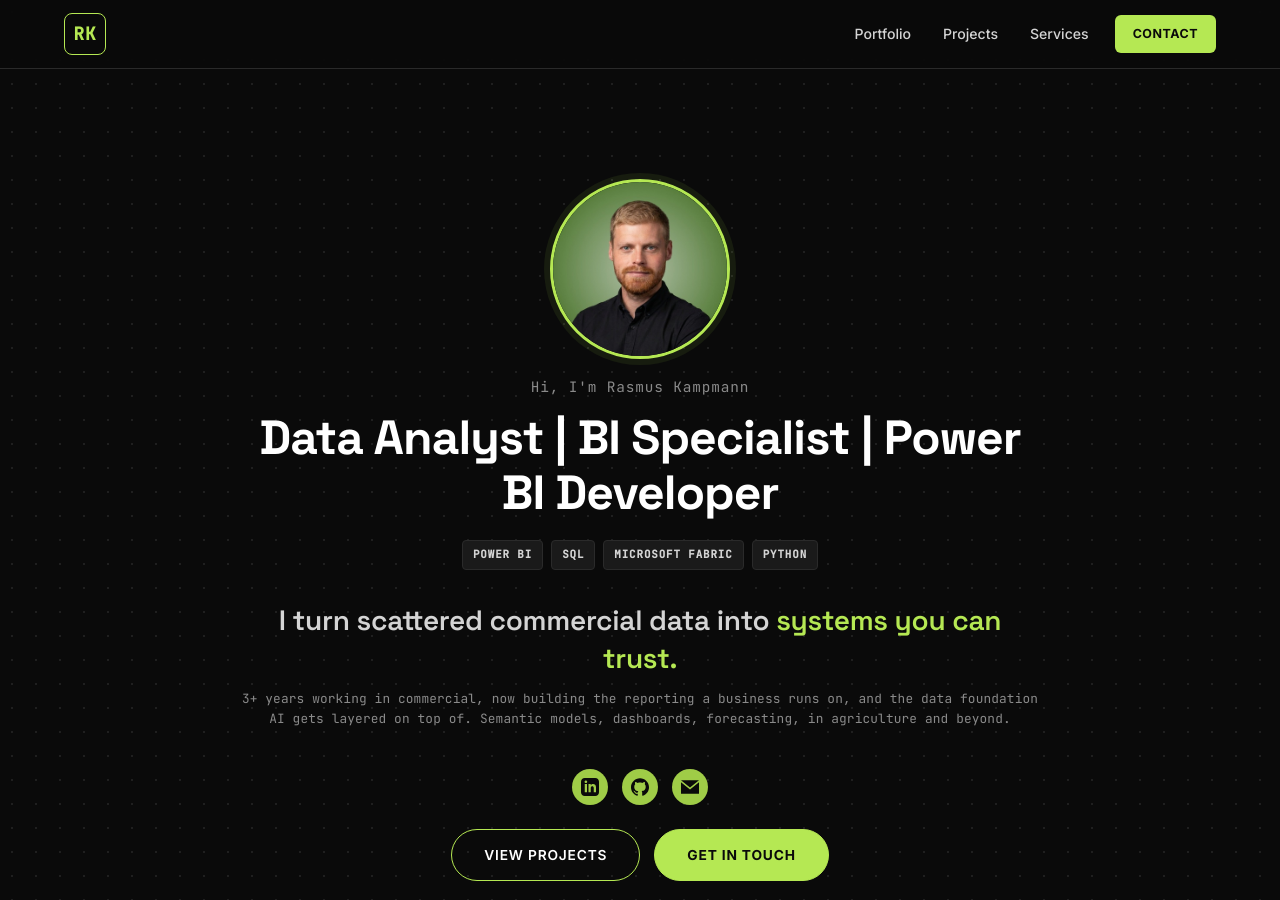
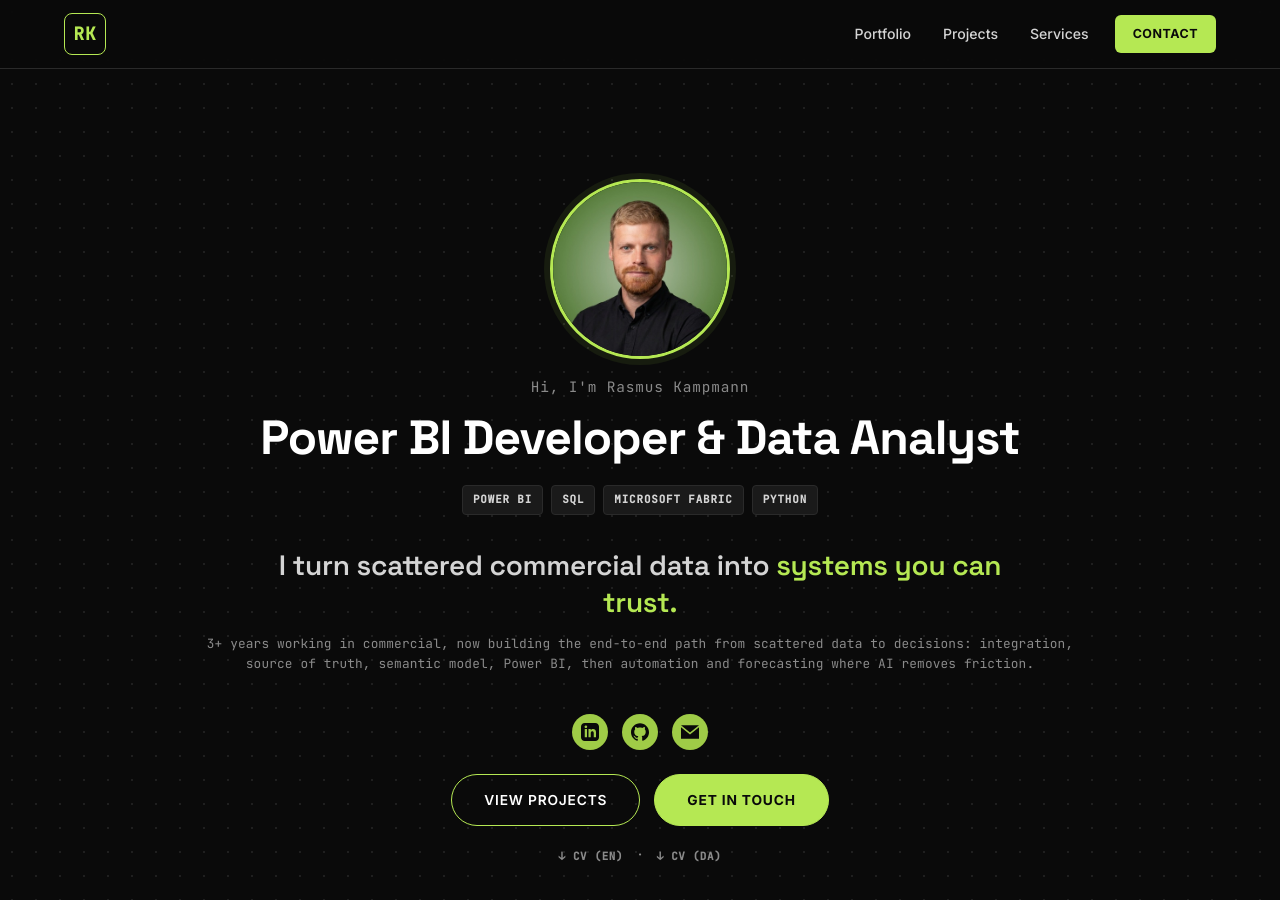
Before and after one commit to rasmuskampmann1998/rasmuskampmann.com, a Jekyll site: the page built from index.md, in a window 1280 px wide and 900 px high. Built offline with Jekyll 4.4.1, drawn with Linux system fonts in a browser that asks for light colours; some of the changed text lies outside the part shown.

Commit message:
Reposition to Power BI Developer & Data Analyst; Odense on-site line in About and footer
Co-Authored-By: Claude Fable 5 <noreply@anthropic.com>

```diff
--- a/_config.yml
+++ b/_config.yml
@@ -1,6 +1,6 @@
 title: Rasmus Kampmann
-tagline: Data Analyst · BI Specialist · Power BI Developer
-description: I build the reporting a business runs on, and the data foundation AI gets layered on top of. Data analyst, BI specialist, and Power BI developer. One source of truth, semantic models, dashboards, forecasting. Power BI · SQL · Microsoft Fabric · Python.
+tagline: Power BI Developer & Data Analyst
+description: I build the reporting a business runs on, and the data foundation AI gets layered on top of. Power BI developer and data analyst, based in Odense, Denmark. One source of truth, semantic models, dashboards, forecasting. Power BI · SQL · Microsoft Fabric · Python.
 baseurl: ""
 url: "https://rasmuskampmann.com"
 
--- a/_includes/footer.html
+++ b/_includes/footer.html
@@ -3,7 +3,7 @@
     <div class="footer-grid">
       <div class="footer-brand">
         <span class="footer-logo">RK</span>
-        <p><strong style="color: var(--text-primary);">Rasmus Kampmann</strong><br />Data Analyst, BI Specialist, Power BI Developer. Power BI, SQL, Microsoft Fabric, Python.</p>
+        <p><strong style="color: var(--text-primary);">Rasmus Kampmann</strong><br />Power BI Developer &amp; Data Analyst. Power BI, SQL, Microsoft Fabric, Python.</p>
       </div>
       <div class="footer-col">
         <h4>Site</h4>
@@ -26,7 +26,7 @@
     </div>
     <div class="footer-bottom">
       <p>&copy; {{ 'now' | date: "%Y" }} Rasmus Kampmann. All rights reserved.</p>
-      <p>Odense, Denmark</p>
+      <p>Based in Odense, Denmark. Open to on-site roles.</p>
     </div>
   </div>
 </footer>
--- a/index.md
+++ b/index.md
@@ -9,7 +9,7 @@ title: Home
       <img src="{{ '/assets/images/me/hero-portrait.jpg?v=3' | relative_url }}" alt="Rasmus Kampmann" onerror="this.src='{{ '/assets/images/me/headshot.jpg' | relative_url }}'" />
     </div>
     <p class="hero-name">Hi, I'm Rasmus Kampmann</p>
-    <h1>Data Analyst | BI Specialist | Power BI Developer</h1>
+    <h1>Power BI Developer &amp; Data Analyst</h1>
     <ul class="hero-stack">
       <li>Power BI</li>
       <li>SQL</li>
@@ -17,7 +17,7 @@ title: Home
       <li>Python</li>
     </ul>
     <p class="hero-slogan">I turn scattered commercial data into <span class="highlight">systems you can trust.</span></p>
-    <p class="hero-background">3+ years working in commercial, now building the reporting a business runs on, and the data foundation AI gets layered on top of. Semantic models, dashboards, forecasting, in agriculture and beyond.</p>
+    <p class="hero-background">3+ years working in commercial, now building the end-to-end path from scattered data to decisions: integration, source of truth, semantic model, Power BI, then automation and forecasting where AI removes friction.</p>
     <div class="hero-social">
       <a href="{{ site.author.linkedin }}" target="_blank" rel="noopener" aria-label="LinkedIn">
         <svg viewBox="0 0 24 24" fill="currentColor"><path d="M19 0h-14c-2.761 0-5 2.239-5 5v14c0 2.761 2.239 5 5 5h14c2.762 0 5-2.239 5-5v-14c0-2.761-2.238-5-5-5zm-11 19h-3v-11h3v11zm-1.5-12.268c-.966 0-1.75-.79-1.75-1.764s.784-1.764 1.75-1.764 1.75.79 1.75 1.764-.783 1.764-1.75 1.764zm13.5 12.268h-3v-5.604c0-3.368-4-3.113-4 0v5.604h-3v-11h3v1.765c1.396-2.586 7-2.777 7 2.476v6.759z"/></svg>
@@ -156,7 +156,7 @@ title: Home
         <span class="eyebrow">Learn more</span>
         <h2>About Me</h2>
         <p>Hi, I'm Rasmus. I turn scattered commercial data into systems you can trust.</p>
-        <p>I build the reporting a business runs on, and the data foundation AI gets layered on top of. One source of truth, semantic models, dashboards, forecasting.</p>
+        <p>I build the end-to-end path from scattered, untrusted data to decisions: integration, source of truth, semantic model, Power BI, then automation and forecasting where AI removes friction. AI is a working method built into the data layer, not the product.</p>
         <p><strong>The problems I get called in for:</strong></p>
         <ul>
           <li>ERP, CRM, and spreadsheet data that don't agree</li>
@@ -192,8 +192,9 @@ title: Home
         Hands-on across ERPs, CRMs, and spreadsheet/BI tools: the full commercial data layer.</p>
         <p>Most of my experience is from small companies and my own. Close to the decisions, owning the work end to end.</p>
         <p>I replace manual spreadsheets and disconnected reporting with systems that run on their own and make the business easier to understand. The outcome teams hire me for: stop rebuilding reports every Monday, stop questioning the numbers, start making commercial decisions from data you trust.</p>
+        <p><strong>Certifications:</strong> Google Data Analytics · MIT Sloan: AI Implications for Business Strategy · Power BI Fundamentals · PL-300 (in progress).</p>
         <p>Danish, English, Spanish.</p>
-        <p><em>Open to data, BI, and Power BI developer roles in Denmark.</em></p>
+        <p><em>Based in Odense, Denmark. Open to on-site roles.</em></p>
       </div>
       <div class="about-two-col-photo">
         <img src="{{ '/assets/images/me/photo-2.jpg' | relative_url }}" alt="Rasmus Kampmann" loading="lazy" onerror="this.src='{{ '/assets/images/me/headshot.jpg' | relative_url }}'" />
```
